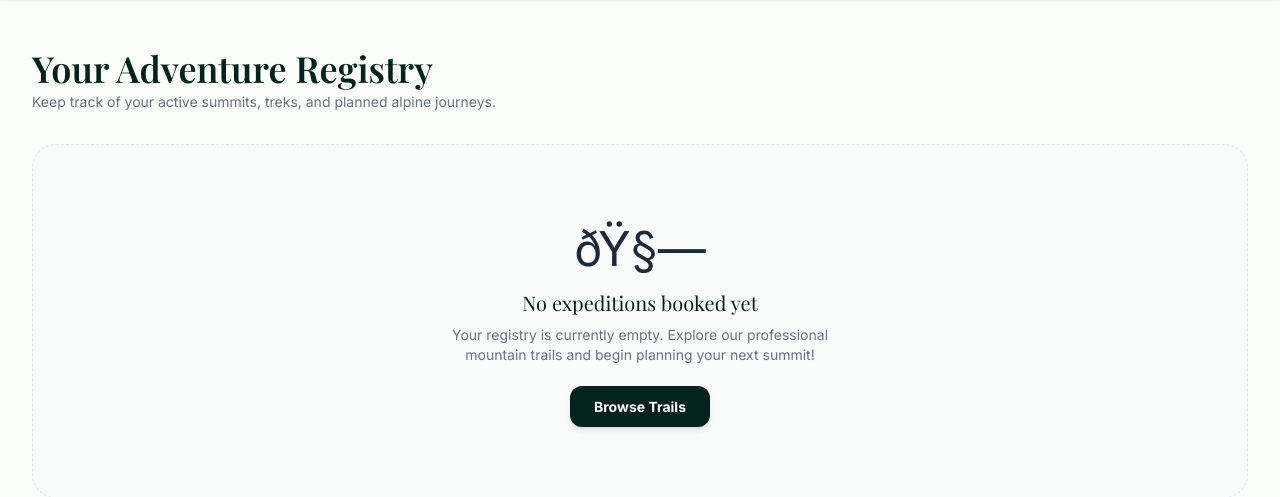
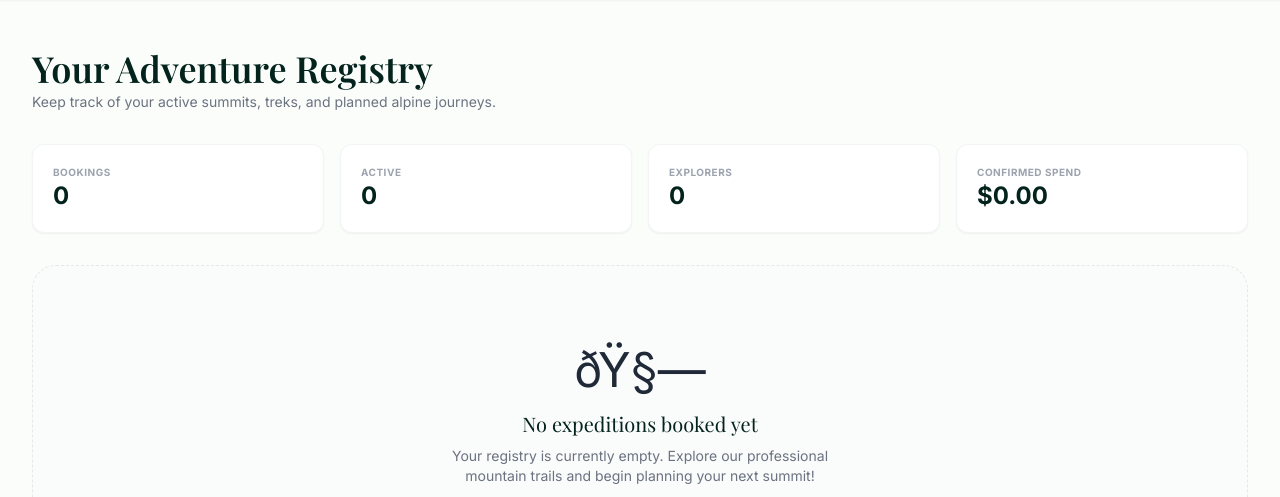
Before and after one commit to 1nzur/Ghumna-Jam, a Flask app: page /my-bookings in a window 1280 px wide. Shown: the part 105-602 px from the top of the page. Run offline with Flask 3, Linux system fonts and the light colour scheme; a user stored in the database is signed in; data comes from the database, SQL or seed files in the repository; some libraries are stand-ins or nearby versions; some web fonts are replaced.

Commit message:
Summarize booking registry totals

```diff
--- a/app/routes/bookings.py
+++ b/app/routes/bookings.py
@@ -128,8 +128,14 @@ def my_bookings():
     ORDER BY b.booked_at DESC
     """
     my_bookings_list = execute_query(query, (user_id,))
+    booking_stats = {
+        "total": len(my_bookings_list),
+        "active": sum(1 for booking in my_bookings_list if booking["status"] != "Cancelled"),
+        "travelers": sum(booking["travelers_count"] for booking in my_bookings_list if booking["status"] != "Cancelled"),
+        "spent": sum(float(booking["total_price"]) for booking in my_bookings_list if booking["status"] != "Cancelled"),
+    }
 
-    return render_template("bookings.html", bookings=my_bookings_list)
+    return render_template("bookings.html", bookings=my_bookings_list, stats=booking_stats)
 
 
 @bookings_bp.route("/bookings/<int:booking_id>/cancel", methods=["POST"])
--- a/app/templates/bookings.html
+++ b/app/templates/bookings.html
@@ -7,6 +7,25 @@
     <div class="mb-8">
         <h1 class="font-serif text-3xl sm:text-4xl text-brandGreen font-semibold">Your Adventure Registry</h1>
         <p class="text-xs sm:text-sm text-gray-500 mt-1">Keep track of your active summits, treks, and planned alpine journeys.</p>
+    </div>
+
+    <div class="grid grid-cols-2 lg:grid-cols-4 gap-4 mb-8">
+        <div class="bg-white border border-gray-100 rounded-xl p-5 shadow-sm">
+            <span class="block text-[10px] uppercase font-bold tracking-wider text-gray-400">Bookings</span>
+            <strong class="text-2xl text-brandGreen">{{ stats.total }}</strong>
+        </div>
+        <div class="bg-white border border-gray-100 rounded-xl p-5 shadow-sm">
+            <span class="block text-[10px] uppercase font-bold tracking-wider text-gray-400">Active</span>
+            <strong class="text-2xl text-brandGreen">{{ stats.active }}</strong>
+        </div>
+        <div class="bg-white border border-gray-100 rounded-xl p-5 shadow-sm">
+            <span class="block text-[10px] uppercase font-bold tracking-wider text-gray-400">Explorers</span>
+            <strong class="text-2xl text-brandGreen">{{ stats.travelers }}</strong>
+        </div>
+        <div class="bg-white border border-gray-100 rounded-xl p-5 shadow-sm">
+            <span class="block text-[10px] uppercase font-bold tracking-wider text-gray-400">Confirmed Spend</span>
+            <strong class="text-2xl text-brandGreen">${{ "{:,.2f}".format(stats.spent) }}</strong>
+        </div>
     </div>
 
     <!-- Bookings Listing -->
```
